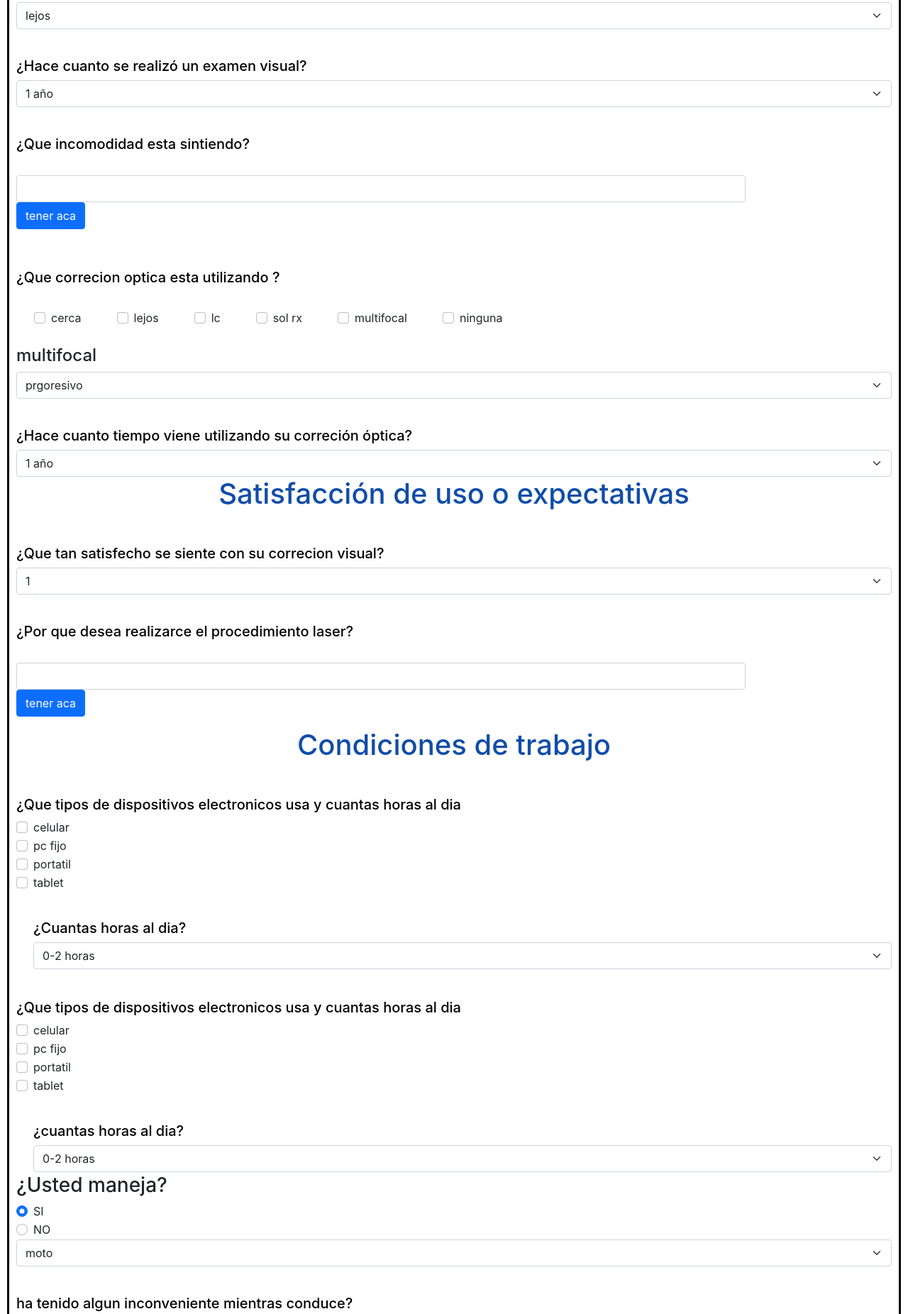
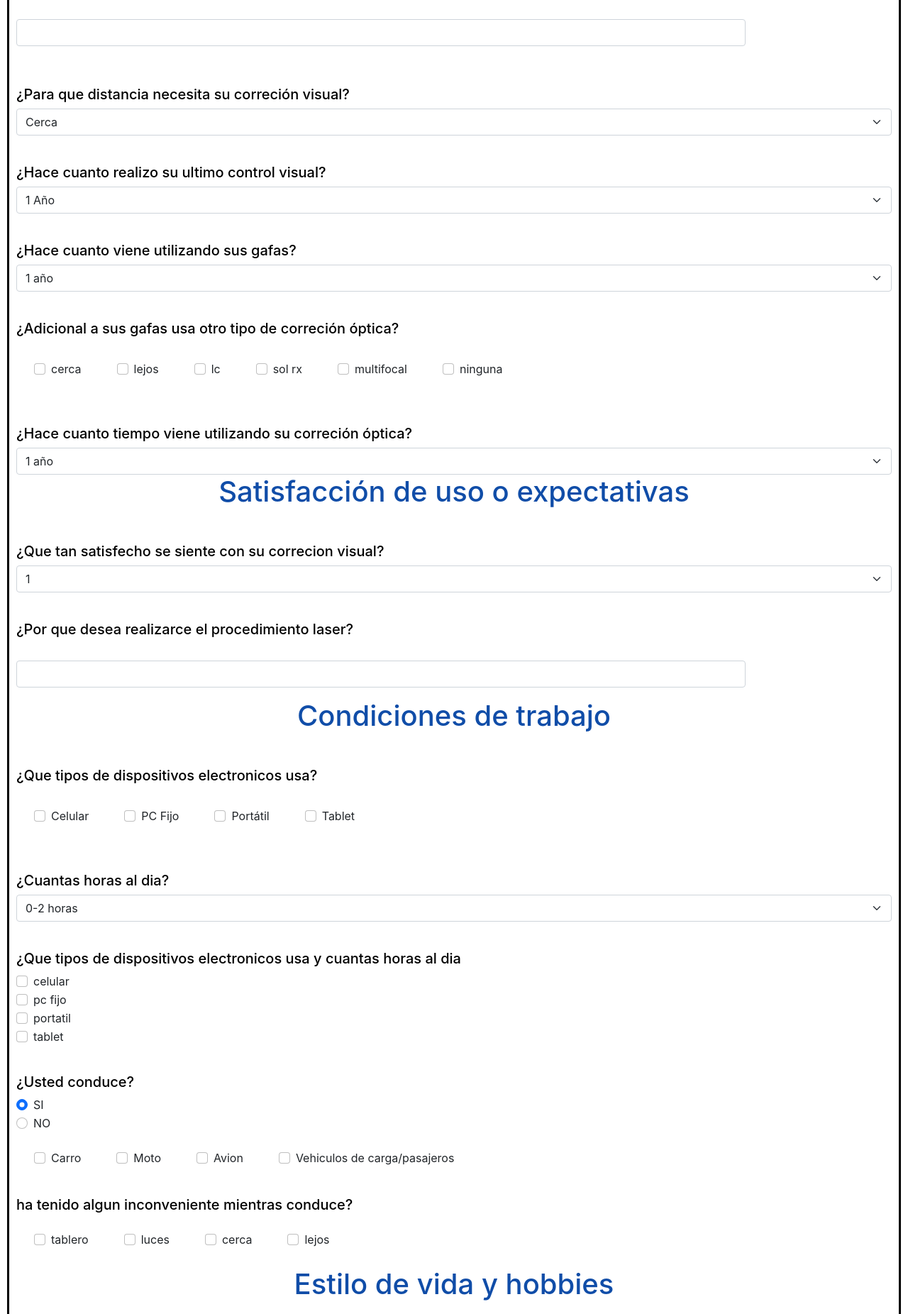
Before and after one commit to danielehn/deteccion-de-necesidades-lafam, a website: page procedimientolaser.html in a window 1280 px wide. Shown: the part 617-2469 px from the top of the page at 71% size. Drawn offline with nearby package versions, Linux system fonts and the light colour scheme.

Commit message:
se agregan cambios a la deteccion de necesidades PSV 2.0

```diff
--- a/gafas.html
+++ b/gafas.html
@@ -62,6 +62,7 @@
     </div>
   </header>
 <body>
+  <script src="Alert"></script>
   <main>
     <div class="grid-todo">
       <h1>Datos personales del paciente</h1>
@@ -138,6 +139,7 @@
         <option value="2">1-2 años</option>
         <option value="3">Mayor 2 años</option>
       </select>
+      <h1>Satisfacción de uso o expectativas</h1>
         <h5>¿Adicional a sus gafas usa otro tipo de correción óptica?</h5>
         <div class="selecion-todo">
           <div class="form-check">
@@ -373,10 +375,8 @@ Marca
   </div>
   <button class="btn btn-primary">tener aca</button>
 </div>
-
   <h5>¿Que tipos de dispositivos electrónicos usa a diario?</h5  >
   <div class="selecion-todo">
-
     <div class="form-check">
       <input class="form-check-input" type="checkbox" value="" id="flexCheckDefault">
         <label class="form-check-label" for="flexCheckDefault">
@@ -424,15 +424,32 @@ Marca
       </label>
     </div>
   </div>
-  <select class="form-select" aria-label="Default select example">
-    <option value="1">No conduce</option>
-    <option value="1">Moto</option>
-    <option value="2">Carro</option>
-    <option value="3">Bicicleta</option>
-    <option value="4">Avión</option>
-    <option value="5">Buses</option>
-    <option value="6">Camiones</option>
-  </select>
+  <div class="selecion-todo">
+    <div class="form-check">
+      <input class="form-check-input" type="checkbox" value="" id="flexCheckDefault">
+        <label class="form-check-label" for="flexCheckDefault">
+            Carro
+        </label>
+    </div>
+    <div class="form-check">
+      <label class="form-check-label" for="flexCheckChecked">
+        Moto
+        </label>
+      <input class="form-check-input" type="checkbox" value=""id="flexCheckDefault">
+      </div>
+      <div class="form-check">
+        <input class="form-check-input" type="checkbox" value="" id="flexCheckDefault">
+<label class="form-check-label" for="flexCheckDefault">
+  Avion
+</label>
+</div>
+<div class="form-check">
+  <input class="form-check-input" type="checkbox" value="hola" id="flexCheckDefault">
+<label class="form-check-label" for="flexCheckChecked">
+  Vehiculos de carga/pasajeros
+</label>
+</div>
+</div>
 <h5>¿Ha tenido alguna molestia mientras conduce?</h5>
   <div class="selecion-todo">
     <div class="form-check">
@@ -488,7 +505,6 @@ Marca
         <input type="necesidad" class="form-control" id="inputcorreo">
       </div>
     </div>
-
     <h5>¿En que actividad diaria no considera utilizar sus gafas?</h5>
     <div class="row-contacto mb-3">
       <label for="inputCorreo" class="col-sm-2 col-form-label" aria-placeholder="comentatuincomodidad"></label>
--- a/procedimientolaser.html
+++ b/procedimientolaser.html
@@ -113,25 +113,32 @@
         </div>
       </div>
       <h1>Necesidades de correción óptica</h1>
-        <h5>¿Para que distancia necesita la correcion visual?</h5>
-        <select class="form-select" aria-label="Default select example">
-          <option value="1">lejos</option>
-          <option value="2">cerca</option>
-          <option value="3">ambas</option></select>
-          <h5>¿Hace cuanto se realizó un examen visual?</h5>
-          <select class="form-select" aria-label="Default select example">
-            <option value="1">1 año</option>
-            <option value="2">1-2 años</option>
-            <option value="3">mayor 2 años</option></select>
-            <h5>¿Que incomodidad esta sintiendo?</h5>
+      <h5>¿Cual es su motivo de consulta?</h5>
       <div class="row-contacto mb-3">
         <label for="inputCorreo" class="col-sm-2 col-form-label" aria-placeholder="comentatuincomodidad"></label>
         <div class="col-sm-10">
             <input type="necesidad" class="form-control" id="inputcorreo">
           </div>
-              <button class="btn btn-primary">tener aca</button>
         </div>
-            <h5>¿Que correcion optica esta utilizando ?</h5>
+    <h5> ¿Para que distancia necesita su correción visual?</h5>
+    <select class="form-select" aria-label="Default select example">
+          <option value="1">Cerca</option>
+          <option value="2">Lejos</option>
+          <option value="3">Ambas</option>
+        </select>
+      <h5>¿Hace cuanto realizo su ultimo control visual?</h5>
+      <select class="form-select" aria-label="Default select example">
+        <option value="1">1 Año</option>
+          <option value="2">1-2 Años</option>
+          <option value="3">Mayor 2 años</option>
+        </select>
+        <h5>¿Hace cuanto viene utilizando sus gafas?</h5>
+        <select class="form-select" aria-label="Default select example">
+      <option value="1">1 año</option>
+      <option value="2">1-2 años</option>
+      <option value="3">Mayor 2 años</option>
+    </select>
+            <h5>¿Adicional a sus gafas usa otro tipo de correción óptica?</h5>
             <div class="selecion-todo">
                 <div class="form-check">
                   <input class="form-check-input" type="checkbox" value="" id="flexCheckDefault">
@@ -170,13 +177,6 @@
                   </label>
                 </div>
               </div>
-              <h4>multifocal</h4>
-              <select class="form-select" aria-label="Default select example">
-                <option value="1">prgoresivo</option>
-                <option value="2">bifocal flaptop</option>
-                  <option value="3">bifocal invisible</option>
-                  <option value="4">ocupacional</option>
-                </select>
                 <h5>¿Hace cuanto tiempo viene utilizando su correción óptica?</h5>
         <select class="form-select" aria-label="Default select example">
           <option value="1">1 año</option>
@@ -196,9 +196,42 @@
                   <div class="col-sm-10">
                     <input type="necesidad" class="form-control" id="inputcorreo">
                   </div>
-                  <button class="btn btn-primary">tener aca</button>
               </div>
     <h1>Condiciones de trabajo</h1>
+  <h5>¿Que tipos de dispositivos electronicos usa?</h5>
+  <div class="selecion-todo">
+    <div class="form-check">
+      <input class="form-check-input" type="checkbox" value="" id="flexCheckDefault">
+        <label class="form-check-label" for="flexCheckDefault">
+            Celular
+        </label>
+    </div>
+    <div class="form-check">
+      <label class="form-check-label" for="flexCheckChecked">
+        PC Fijo
+        </label>
+      <input class="form-check-input" type="checkbox" value=""id="flexCheckDefault">
+      </div>
+      <div class="form-check">
+        <input class="form-check-input" type="checkbox" value="" id="flexCheckDefault">
+<label class="form-check-label" for="flexCheckDefault">
+  Portátil
+</label>
+</div>
+<div class="form-check">
+  <input class="form-check-input" type="checkbox" value="hola" id="flexCheckDefault">
+<label class="form-check-label" for="flexCheckChecked">
+  Tablet
+</label>
+</div>
+</div>
+      <h5>¿Cuantas horas al dia?</h5>
+      <select class="form-select" aria-label="Default select example">
+        <option value="1">0-2 horas</option>
+        <option value="2">2-4 horas</option>
+        <option value="3">4-6 horas</option>
+        <option value="4">6-8 horas</option>
+        <option value="5">+8 horas</option></select>
       <h5>¿Que tipos de dispositivos electronicos usa y cuantas horas al dia</h5>
       <div>
         <div class="form-check">
@@ -224,50 +257,8 @@
     <label class="form-check-label" for="flexCheckDefault">
       tablet
     </label>
-      <h5>¿Cuantas horas al dia?</h5>
-      <select class="form-select" aria-label="Default select example">
-        <option value="1">0-2 horas</option>
-        <option value="2">2-4 horas</option>
-        <option value="3">4-6 horas</option>
-        <option value="4">6-8 horas</option>
-        <option value="5">+8 horas</option></select>
   </div>
-    </div>
-<h5>¿Que tipos de dispositivos electronicos usa y cuantas horas al dia</h5>
-<div>
-  <div class="form-check">
-    <input class="form-check-input" type="checkbox" value="" id="flexCheckDefault">
-    <label class="form-check-label" for="flexCheckDefault">
-      celular
-    </label>
-  </div>
-  <div class="form-check">
-    <input class="form-check-input" type="checkbox" value="" id="flexCheckDefault">
-    <label class="form-check-label" for="flexCheckDefault">
-      pc fijo
-    </label>
-  </div>
-  <div class="form-check">
-    <input class="form-check-input" type="checkbox" value="" id="flexCheckDefault">
-    <label class="form-check-label" for="flexCheckDefault">
-      portatil
-    </label>
-  </div>
-  <div class="form-check">
-    <input class="form-check-input" type="checkbox" value="hola" id="flexCheckDefault">
-    <label class="form-check-label" for="flexCheckDefault">
-      tablet
-    </label>
-    <h5>¿cuantas horas al dia?</h5>
-    <select class="form-select" aria-label="Default select example">
-      <option value="1">0-2 horas</option>
-      <option value="2">2-4 horas</option>
-      <option value="3">4-6 horas</option>
-      <option value="4">6-8 horas</option>
-      <option value="5">+8 horas</option></select>
-    </div>
-  </div>
-  <h3>¿Usted maneja?</h3>
+  <h5>¿Usted conduce?</h5>
   <div class="col-sm-10">
       <div class="form-check">
         <input class="form-check-input" type="radio" name="gridRadios" id="gridRadios1" value="option1" checked="">
@@ -282,14 +273,32 @@
         </label>
       </div>
     </div>
-    <select class="form-select" aria-label="Default select example">
-      <option value="1">moto</option>
-      <option value="2">carro</option>
-      <option value="3">bicicleta</option>
-      <option value="4">avion</option>
-      <option value="5">buses</option>
-      <option value="6">camiones</option>
-  </select>
+    <div class="selecion-todo">
+      <div class="form-check">
+        <input class="form-check-input" type="checkbox" value="" id="flexCheckDefault">
+          <label class="form-check-label" for="flexCheckDefault">
+              Carro
+          </label>
+      </div>
+      <div class="form-check">
+        <label class="form-check-label" for="flexCheckChecked">
+          Moto
+          </label>
+        <input class="form-check-input" type="checkbox" value=""id="flexCheckDefault">
+        </div>
+        <div class="form-check">
+          <input class="form-check-input" type="checkbox" value="" id="flexCheckDefault">
+  <label class="form-check-label" for="flexCheckDefault">
+    Avion
+  </label>
+  </div>
+  <div class="form-check">
+    <input class="form-check-input" type="checkbox" value="hola" id="flexCheckDefault">
+  <label class="form-check-label" for="flexCheckChecked">
+    Vehiculos de carga/pasajeros
+  </label>
+  </div>
+  </div>
     <h5>ha tenido algun inconveniente mientras conduce?</h5>
     <div class="selecion-todo">
       <div class="form-check">
@@ -385,6 +394,9 @@
     <option value="5">Valentina Palomino</option>
     <option value="6">Jhon Millan</option>
   </select>
+</div>
+</div>
+</div>
 </main>
 <div class="btn">
   <a href="https://oni.lafam.com.co/">
```
Also changed, not shown: lentesdecontacto.html (+20 -19 lines), primervezlentesdecontacto.html (+0 -8 lines), segundavezlaser.html (+1 -5 lines), singafas.html (+16 -15 lines). Lines whose indentation alone changed are shown as unchanged.
